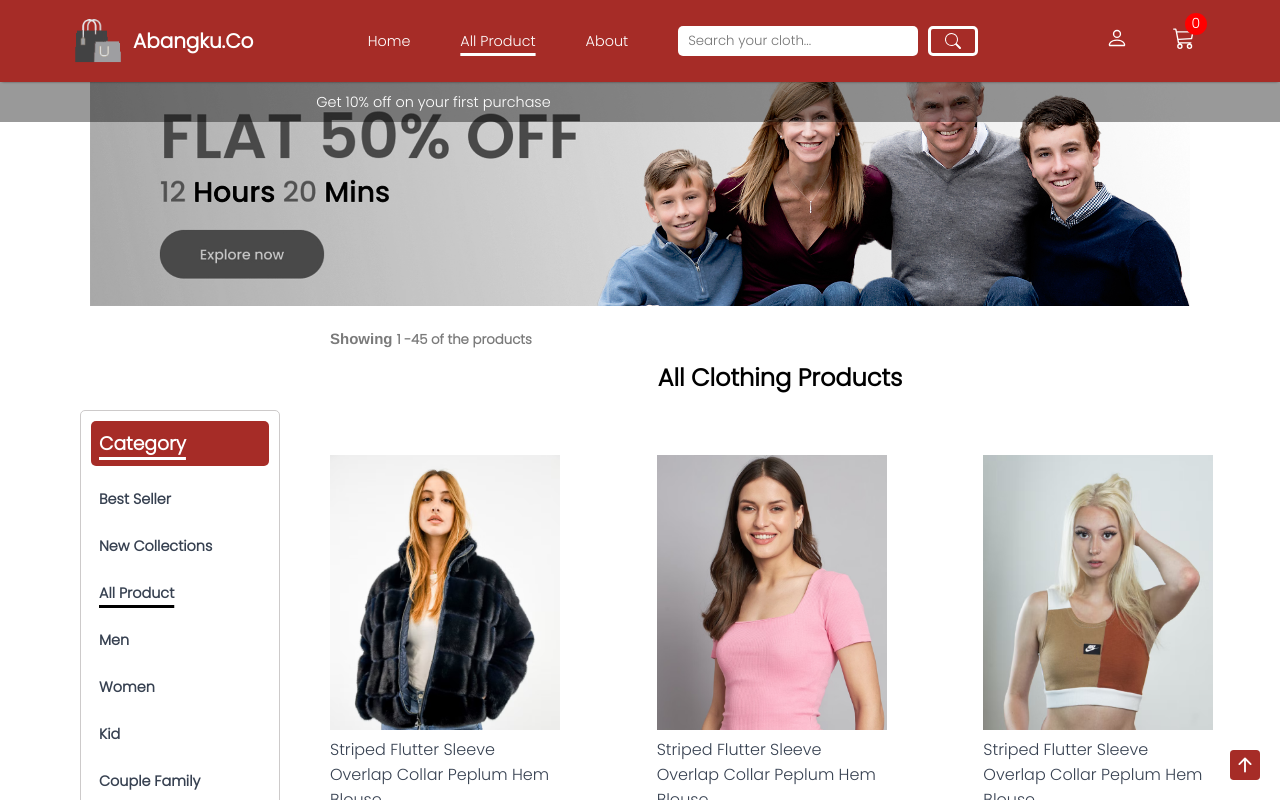
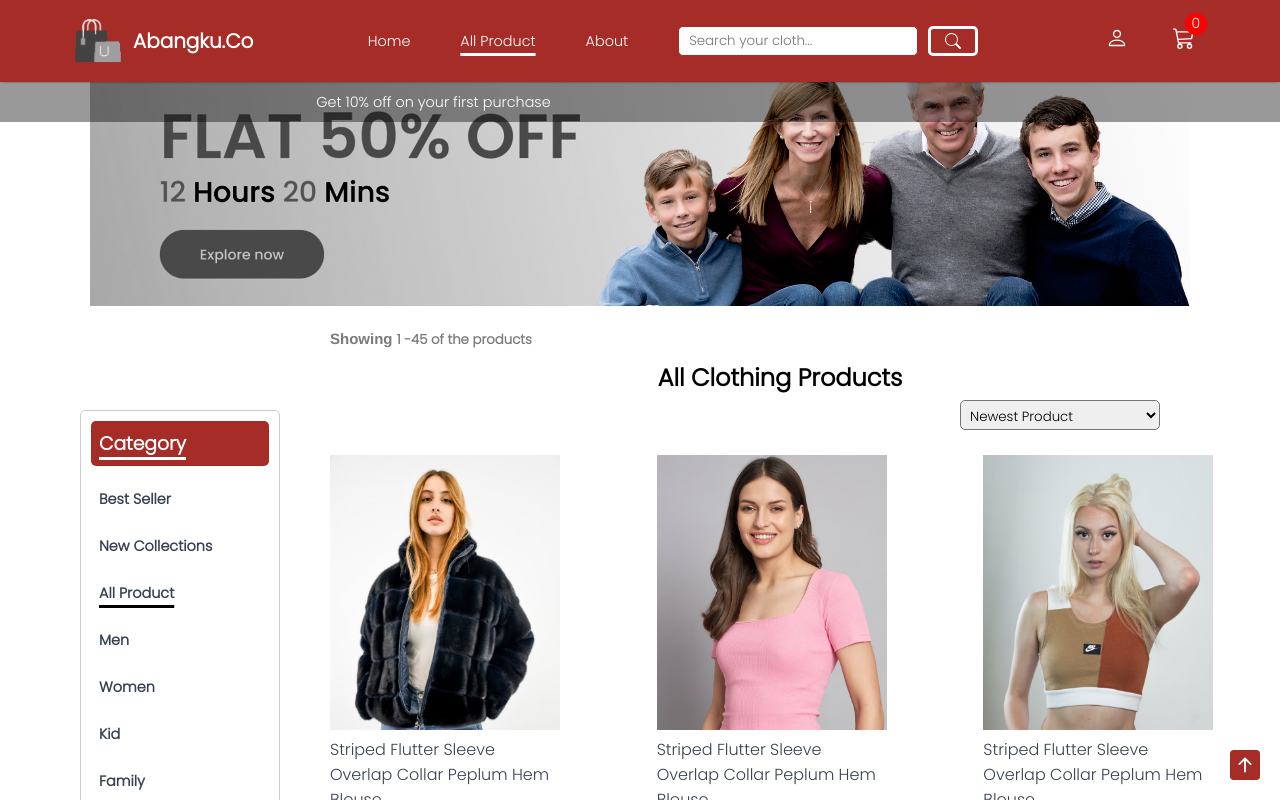
Before and after one commit to adhlira/Frontend_Abangku, a React (Vite) app: page /login in a window 1280 px wide. Both pictures are taken after a click on the item "All Product". Shown: the top 800 px of the page. Built offline with nearby package versions, Linux system fonts and the light colour scheme.

Commit message:
progres penyempurnaan detail warna dan tulisan

```diff
--- a/package.json
+++ b/package.json
@@ -11,6 +11,7 @@
   },
   "dependencies": {
     "bootstrap": "^5.3.2",
+    "mdb-react-ui-kit": "^7.2.0",
     "prop-types": "^15.8.1",
     "react": "^18.2.0",
     "react-bootstrap": "^2.10.1",
--- a/src/Category/Couple.jsx
+++ b/src/Category/Family.jsx
@@ -1,13 +1,13 @@
-import CoupleBanner from "../Components/Assets/couple.jpg"
+import CoupleBanner from "../Components/Assets/couple.jpg";
 import { ShopContext } from "../Context/ShopContext";
 import { useContext } from "react";
 import ItemCategory from "../Components/Item/ItemCategory";
 import Sidebar from "../Components/Sidebar/Sidebar";
 
-export default function Couple() {
+export default function Family() {
   const { all_product } = useContext(ShopContext);
   const totalProduct = all_product.reduce((acc, product) => {
-    if (product.category === "kid") {
+    if (product.category === "family") {
       return acc + 1;
     } else {
       return acc;
@@ -22,9 +22,9 @@ export default function Couple() {
         <Sidebar />
         <div className="cloth-category">
           <h5 className="showing">
-            <span>Showing </span> 1 -{totalProduct} of the products kids
+            <span>Showing </span> 1 -{totalProduct} of the products family
           </h5>
-          <h2>Couple Family Clothing Products</h2>
+          <h2>Family Clothing Products</h2>
           <div className="cloth-item-cetegory">
             {all_product.map((item, index) => {
               if (item.category === "family") {
--- a/src/Category/Kids.jsx
+++ b/src/Category/Kids.jsx
@@ -24,7 +24,7 @@ export default function Kids() {
           <h5 className="showing">
             <span>Showing </span> 1 -{totalProduct} of the products kids
           </h5>
-          <h2>Children&apos;s Clothing Products</h2>
+          <h2>Kid&apos;s Clothing Products</h2>
           <div className="cloth-item-cetegory">
             {all_product.map((item, index) => {
               if (item.category === "kid") {
--- a/src/Components/DetailProduct/DetailProduct.jsx
+++ b/src/Components/DetailProduct/DetailProduct.jsx
@@ -3,7 +3,6 @@ import { useParams, Link } from "react-router-dom";
 import { ShopContext } from "../../Context/ShopContext";
 import Relate from "../Relate/Relate";
 import { CreateStars } from "../Rating/Rating";
-
 export default function DetailProduct() {
   const { all_product, addToCart } = useContext(ShopContext);
   const { id } = useParams();
@@ -66,6 +65,7 @@ export default function DetailProduct() {
           </div>
         </div>
       </div>
+
       <Relate value={data.category} />
     </>
   );
--- /dev/null
+++ b/src/Components/SelectOption/SelectOption.jsx
@@ -0,0 +1,14 @@
+
+export default function SelectOption() {
+  return (
+    <>
+      <select id="ProductOption" className="select-option">
+        <option value="volvo" className="option-menu">Newest Product</option>
+        <option value="saab" className="option-menu">Most Expensive</option>
+        <option value="opel" className="option-menu">Cheapest</option>
+        <option value="audi" className="option-menu">Alphabets A-Z</option>
+        <option value="audi" className="option-menu">Alphabets Z-A</option>
+      </select>
+    </>
+  );
+}
--- a/src/Components/Sidebar/Sidebar.jsx
+++ b/src/Components/Sidebar/Sidebar.jsx
@@ -47,7 +47,7 @@ export default function Sidebar() {
             </li>
             <li onClick={handleClick}>
               <NavLink to="/family" className="nav-link">
-                <h4>Couple Family</h4>
+                <h4>Family</h4>
               </NavLink>
             </li>
           </ul>
--- a/src/Main.css
+++ b/src/Main.css
@@ -96,6 +96,7 @@ nav {
   text-decoration: none;
   font-size: 0.9rem;
 }
+
 .nav-login-cart button:active {
   background-color: #f3f3f3;
 }
@@ -134,8 +135,13 @@ nav {
   color: #171717;
   font-size: 15px;
 }
-#form-login b {
+#form-login span {
   color: #a62c27;
+  font-size: 1rem;
+  font-weight: 800;
+}
+#form-login span:hover {
+  color: #ea1d1d;
 }
 .nav-link h5 {
   font-weight: 500;
@@ -158,7 +164,8 @@ nav {
   width: 80%;
   height: 30px;
   padding: 10px;
-  border: 1px rgb(91, 88, 88);
+  border: 1px solid #a62c27;
+  outline: none;
   border-radius: 5px;
 }
 .btn-Search {
@@ -421,6 +428,9 @@ h5.showing {
   cursor: pointer;
   z-index: 999;
 }
+.arrowUp svg:hover {
+  color: #ea1d1d;
+}
 
 /* Footer Close */
 /* Banner */
@@ -526,7 +536,8 @@ h5.showing {
   width: 60px;
   height: 35px;
   margin-right: 10px;
-  background-color: #626262;
+  background-color: #a62c27;
+  border: 1px solid #a62c27;
   border-radius: 5px;
   color: white;
   cursor: pointer;
@@ -534,16 +545,16 @@ h5.showing {
 .btn-addCart button {
   width: 120px;
   height: 40px;
-  background-color: #515151;
+  background-color: #a62c27;
   color: white;
-  border: 1px solid #515151;
+  border: 1px solid #a62c27;
   border-radius: 5px;
   cursor: pointer;
 }
 
-.btn-addCart button:active,
-.btn-size button:active {
-  background-color: #626262;
+.btn-addCart button:hover,
+.btn-size button:hover {
+  background-color: #ea1d1d;
 }
 .path-product {
   width: 1000px;
@@ -681,6 +692,9 @@ hr {
   cursor: pointer;
   border-radius: 5px;
 }
+.cartItems-total button:hover {
+  background-color: #ea1d1d;
+}
 .cartItems-promo-code {
   flex: 1;
   font-size: 16px;
@@ -716,6 +730,9 @@ hr {
   cursor: pointer;
   border-radius: 5px;
   border: 1px solid #a62c27;
+}
+.cartItems-promobox button:hover {
+  background-color: #ea1d1d;
 }
 /* CLOSE CARTITEMS */
 /* VIRTUAL-ACCOUNT */
@@ -767,13 +784,13 @@ hr {
 .side-right-page button {
   padding: 10px;
   border-radius: 5px;
-  background-color: #515151;
+  background-color: #a62c27;
   color: white;
   margin-top: 40px;
   cursor: pointer;
 }
 .side-right-page button:hover {
-  background-color: #8c8c8c;
+  background-color: #ea1d1d;
 }
 .About-page {
   max-width: 1000px;
@@ -866,5 +883,21 @@ hr {
   color: white;
   border-radius: 10px;
 }
+/* END MAIN */
+/* SELECT OPTION */
+.select-option {
+ width: 200px;
+  height: 30px;
+  position: absolute;
+  top: 400px;
+  right: 120px;
+  cursor: pointer;
+  border-radius: 5px;
+  padding: 5px;
+}
 
-/* END MAIN */
+.option-menu {
+  padding: 5px; /* Sesuaikan jarak antara teks dan tepi opsi */
+}
+
+/* END SELECT OPTION */
--- a/src/Pages/Allproduct.jsx
+++ b/src/Pages/Allproduct.jsx
@@ -3,11 +3,12 @@ import { ShopContext } from "../Context/ShopContext";
 import { useContext } from "react";
 import ItemCategory from "../Components/Item/ItemCategory";
 import Sidebar from "../Components/Sidebar/Sidebar";
+import SelectOption from "../Components/SelectOption/SelectOption";
 export default function Allproduct() {
   const { all_product } = useContext(ShopContext);
-const totalProduct = all_product.reduce((acc, ) => {
-  return acc + 1;
-}, 0);
+  const totalProduct = all_product.reduce((acc) => {
+    return acc + 1;
+  }, 0);
   return (
     <>
       <div className="banner">
@@ -20,6 +21,7 @@ const totalProduct = all_product.reduce((acc, ) => {
             <span>Showing </span> 1 -{totalProduct} of the products
           </h5>
           <h2>All Clothing Products</h2>
+          <SelectOption />
           <div className="cloth-item-cetegory">
             {all_product.map((item, index) => {
               return <ItemCategory key={index} id={item.id} name={item.name} image={item.image} rating={item.rating} new_price={item.new_price} old_price={item.old_price} />;
--- a/src/Pages/BestSeller.jsx
+++ b/src/Pages/BestSeller.jsx
@@ -18,7 +18,7 @@ export default function BestSeller() {
         <Sidebar />
         <div className="cloth-category">
           <h5 className="showing">
-            <span>Showing </span> 1 -{totalProduct} of the products
+            <span>Showing </span> 1 -{totalProduct} of the products best seller
           </h5>
           <h2>Best Seller Clothing Products</h2>
           <div className="cloth-item-cetegory">
--- a/src/Pages/LoginSingUp.jsx
+++ b/src/Pages/LoginSingUp.jsx
@@ -16,7 +16,7 @@ export default function LoginSingUp() {
             <p>
               Dont have an account?
               <Link to="/register" className="nav-link">
-                <b> Sign Up</b>
+                <span> Sign Up</span>
               </Link>
             </p>
 
--- a/src/Router.jsx
+++ b/src/Router.jsx
@@ -17,7 +17,7 @@ import Allproduct from "./Pages/Allproduct";
 import NewCollection from "./Pages/NewCollection";
 import BestSeller from "./Pages/BestSeller";
 import Register from "./Pages/Reegister";
-import Couple from "./Category/Couple";
+import Family from "./Category/Family";
 const Router = createBrowserRouter([
   {
     path: "/",
@@ -59,7 +59,7 @@ const Router = createBrowserRouter([
       },
       {
         path: "/family",
-        Component: Couple,
+        Component: Family,
       },
       {
         path: "",
@@ -157,7 +157,7 @@ const Router = createBrowserRouter([
       },
       {
         path: "/family",
-        Component: Couple,
+        Component: Family,
       },
       {
         path: "",
```
Also changed, not shown: src/Components/ModalBox/ModalBox.jsx (+28 -24 lines), src/Components/Assets/family.jpg, 1 other file (tests, documents, lock files or other folders).
